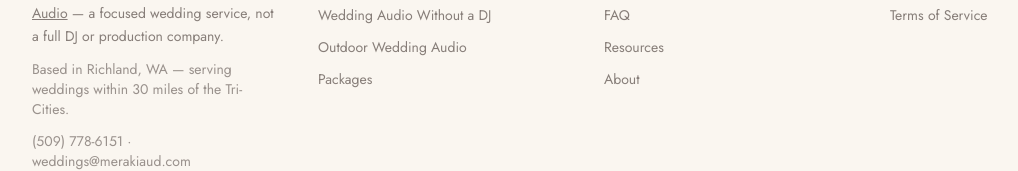
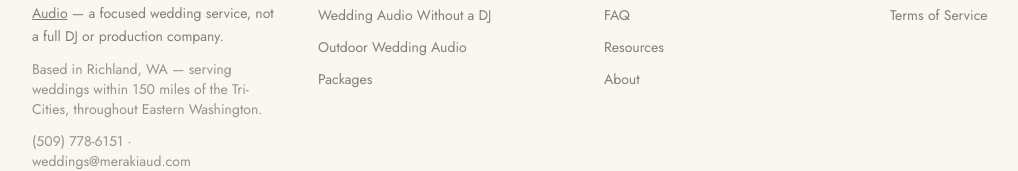
Before and after one commit to b-glitch23/meraki-weddings, a React (Vite) app: page /resources/wedding-ceremony-audio-checklist in a window 1280 px wide. Shown: the part 1532-1703 px from the top of the page, without its empty margins (56-1074 px from the left). Built offline with nearby package versions, Linux system fonts and the light colour scheme; a web font is replaced by a local one.

Commit message:
Update service radius note in Footer component

```diff
--- a/src/components/Footer.tsx
+++ b/src/components/Footer.tsx
@@ -50,7 +50,7 @@ export default function Footer() {
             — a focused wedding service, not a full DJ or production company.
           </p>
           <p className="text-charcoal/50 text-sm mt-3">
-            Based in Richland, WA — serving weddings within 30 miles of the Tri-Cities.
+            Based in Richland, WA — serving weddings {BUSINESS_INFO.serviceRadiusNote}.
           </p>
           <p className="text-charcoal/50 text-sm mt-3">
             <a
```
